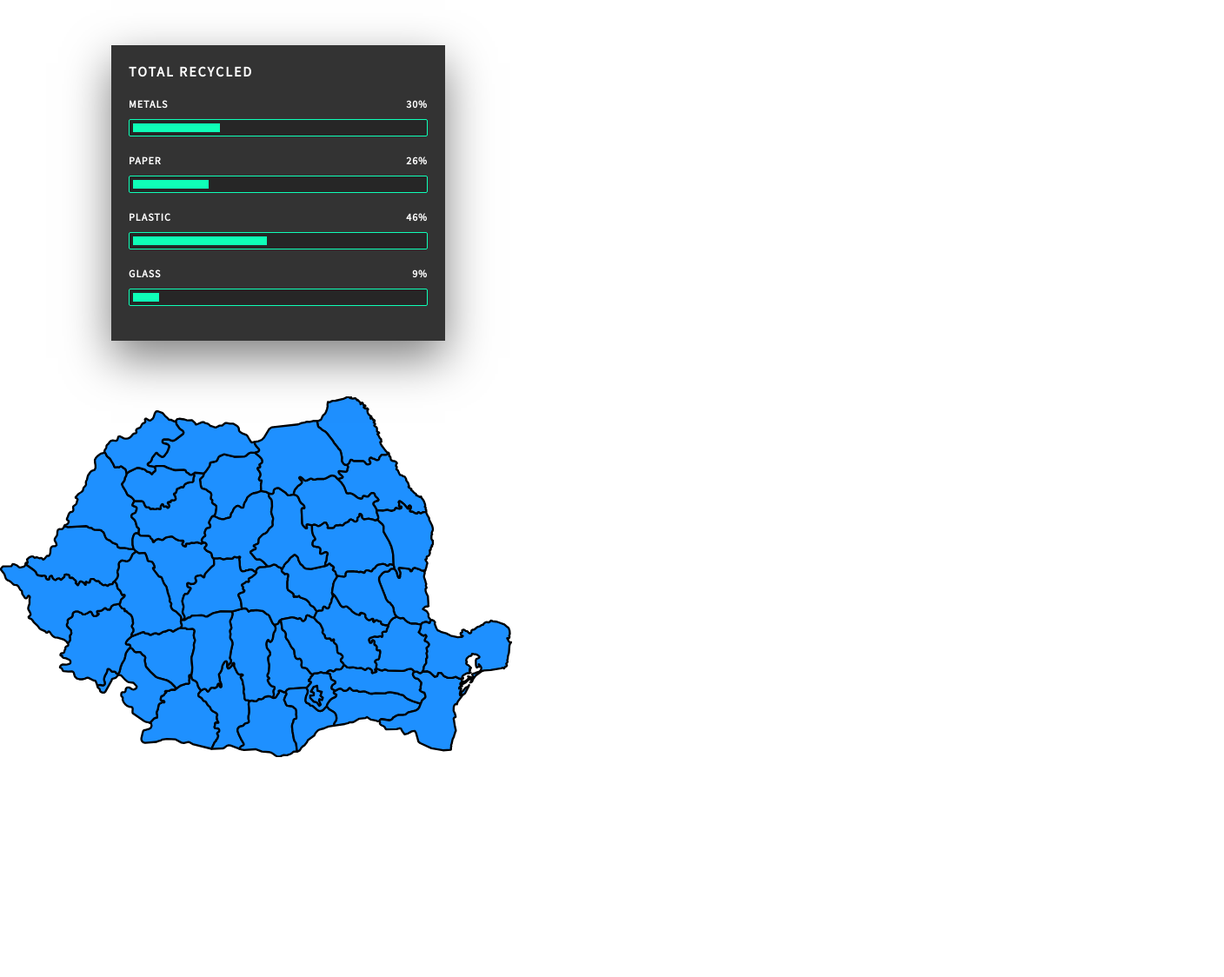
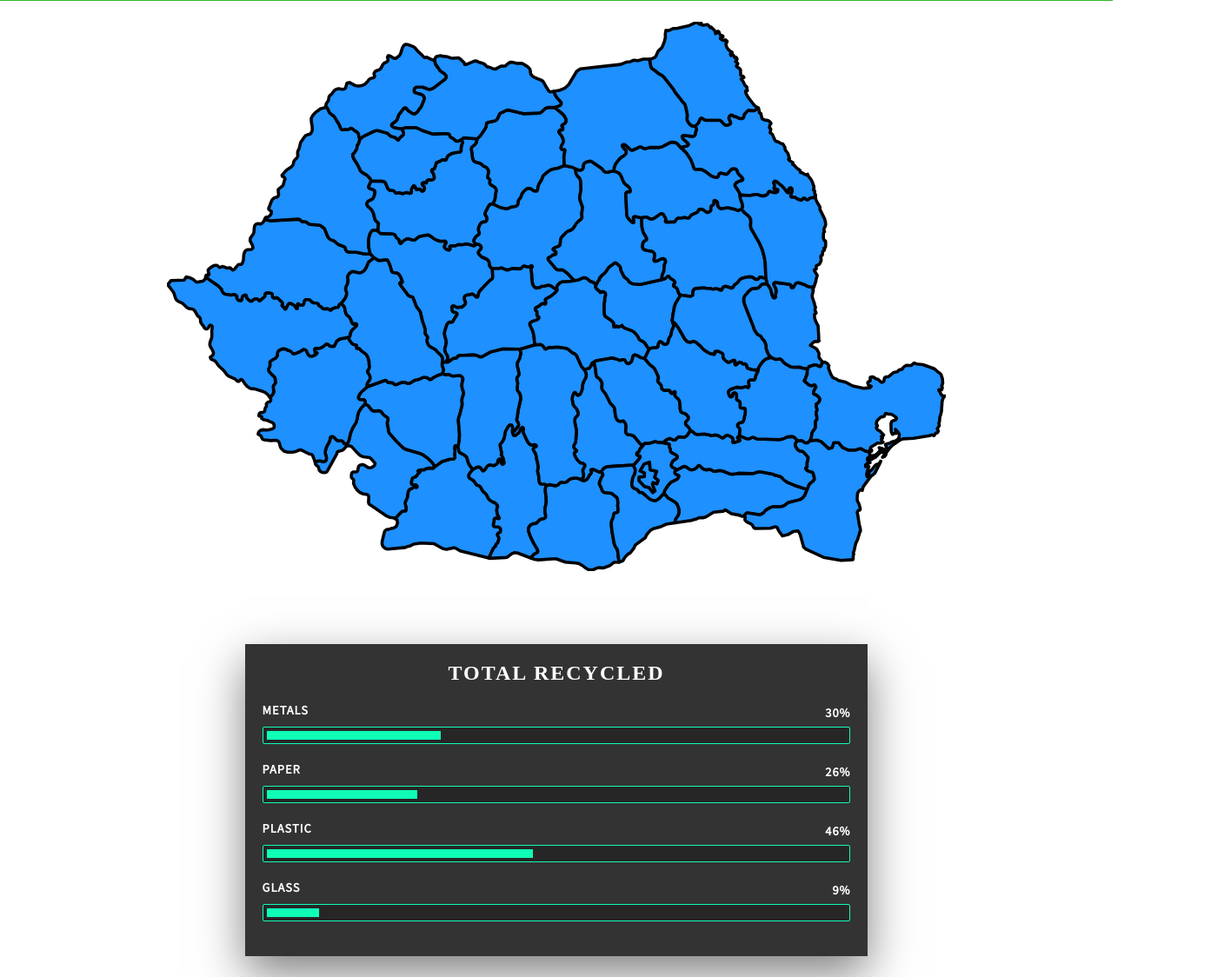
Before and after one commit to ntheodorg/WebTech-Project, a plain HTML site: page Website/Statistics.html in a window 1280 px wide. Shown: the part 179-1303 px from the top of the page at 87% size, 1408 px wide, since content can reach past the window. Before the commit the page ends 1055 px from the top, so only its background shows below. Drawn offline with Linux system fonts and the light colour scheme.

Commit message:
Resolved bug - Statistics!

```diff
--- a/Website/Statistics.html
+++ b/Website/Statistics.html
@@ -24,41 +24,7 @@
         </ul>
     </nav>
     <main>
-      <ul>
-        <li class="left-section">
-          <div class="statistics">
-            <h1>Total recycled</h1>
-            <div class="categories">
-              <p>Metals</p>
-              <p>30%</p>
-              <div class="category">
-                <div class="level" style="width: 30%"></div>
-              </div>
-            </div>
-            <div class="categories">
-              <p>Paper</p>
-              <p>26%</p>
-              <div class="category">
-                <div class="level" style="width: 26%"></div>
-              </div>
-            </div>
-            <div class="categories">
-              <p>Plastic</p>
-              <p>46%</p>
-              <div class="category">
-                <div class="level" style="width: 46%"></div>
-              </div>
-            </div>
-            <div class="categories">
-              <p>Glass</p>
-              <p>9%</p>
-              <div class="category">
-                <div class="level" style="width: 9%"></div>
-              </div>
-            </div>
-          </div>
-        </li>
-        <li class="right-section">
+        <article>
           <div class="mapdiv">
             <svg baseprofile="tiny" fill="#7c7c7c" stroke="#ffffff" stroke-linecap="round" stroke-linejoin="round" stroke-width="2" version="1.2" viewbox="0 0 1000 705" >
                 <path d="M373.8 546.1l0.8 3.5 0.1 1.2 0.5 1.3 0.8 1.1 1.9 1.1 1.6 0.7 3.5 2.2 1 0.9 1 1.3 2.1 7.3 1.3 2.3 1.7 2.6 3 3.1-4 4.7-1.4 2.6-0.1 2.2 0.4 1.1 0.9 1 4.2 2.5 1.2 1.2 2.8 4 0.8 1 2.3 0.6 1.3 0.7 1.5 1.6 1.4 2.9 1.2 1.9 1.3 1.4 2.4 1.9 1 1.2 1.8 3.9 1.1 1.6 1.1 1.3 3.8 2.5 2.7 1 1.2 0.9 2 2.1 0.6 1.4 0 1.2-0.9 2.1-0.2 1.9 0.2 2.2 0.8 3.6 2.2 4 0 0.9-0.7 0.3-3.6-0.7-1 0.1-1.1 1.1-0.1 2.5-1.1 5 0.2 0.9 0.6 0.9 1.8 0.7 3.3 0.2 1.4 0.3 1.4 1.2 0.5 1.4 0.2 1.5-0.2 1.3-0.4 0.9-2 1.2-1 0.7-0.5 1.3 0.2 1.2 1.5 2.5 0.3 1.2-0.2 1-1.3 4-0.6 1-1.5 1.1-0.3 0.7-0.3 1.7-0.5 0.8-1.9 1.5-0.7 1.1-5.8 12.3-36.9-9.3-6-3.6-2.4-0.4-8.9 2-4.6-0.8-11.4-6.3-16.8-0.9-9.6 1.4-3.9 2.1-3.7 0.8-3.2 1.4-22.4 2-3.3-0.8-2.6-2.3-1.3-2.8-0.1-3.3 2.6-11 1.1-3.3 2.1-1.4 2.2-0.3 4.2-1.4 2.3-0.3 3.7-2.1 1.8-4.5-1-4.5-2.3-1.1 8.6-9.1 3.3-0.9 1.1 0.2 0.8-0.5 0.4-1.8 0-1.7-0.3-1.8-0.7-2.4-0.2-1.9 0.3-1.7 2.2-4.8 0.3-1.2 0.5-3.7 0.5-2.6 0.6-1.9 0.9-1.3 5.6-3.2 1.4-0.2 2.1 0.4 0.6-0.2 0.2-1-0.3-0.8-1.4-1.1-3.3-0.4-1.2-0.3-0.8-0.6-0.4-1 0-1 0.8-3.2 0.2-1.2 0.4-0.8 0.8-0.8 2.1-0.7 1.6-0.8 1.4-1.6 1.4-2.1 2.3-2 0-0.6-2.4-0.9 0.4-0.5 1.4-0.7 6.6-0.4 1.3-0.9 1.7-0.7 2.6-0.6 5.8 0.3 1.5-1.7 9.7-6.8 10-3.2 5-0.3 0.9-0.6 0.5-0.8 0-2.2-0.4-2.7 0.4-2.2 0.1-1.7-0.5-3.8 0.3-2.2 0.5-0.6 1.3-0.1 1.4 0.6 1 1.1z" id="ROU122" name="Dolj">
@@ -153,8 +119,40 @@
                 </circle>
               </svg>
         </div>
-        </li>
-      </ul>
+        </article>
+        <article>
+          <div class="statistics">
+            <h1>Total recycled</h1>
+            <div class="categories">
+              <p>Metals</p>
+              <p>30%</p>
+              <div class="category">
+                <div class="level" style="width: 30%"></div>
+              </div>
+            </div>
+            <div class="categories">
+              <p>Paper</p>
+              <p>26%</p>
+              <div class="category">
+                <div class="level" style="width: 26%"></div>
+              </div>
+            </div>
+            <div class="categories">
+              <p>Plastic</p>
+              <p>46%</p>
+              <div class="category">
+                <div class="level" style="width: 46%"></div>
+              </div>
+            </div>
+            <div class="categories">
+              <p>Glass</p>
+              <p>9%</p>
+              <div class="category">
+                <div class="level" style="width: 9%"></div>
+              </div>
+            </div>
+          </div>
+        </article>
     </main>
   </body>
 </html>
--- a/Website/Styles-CSS/Default.css
+++ b/Website/Styles-CSS/Default.css
@@ -4,7 +4,11 @@
     box-sizing: border-box;
     margin: 0;
     padding: 0;
-    /* background-color: rgb(241, 165, 165); */
+
+    /* background-color: rgb(179, 32, 32); */
+}
+.active {
+    color: aquamarine;
 }
 
 li, a, p, button {
--- a/Website/Styles-CSS/Home.css
+++ b/Website/Styles-CSS/Home.css
@@ -53,8 +53,11 @@ main .right-section {
 }
 
 .text-container {
+    width: fit-content;
+    background-color: aqua;
 position: absolute;
-    word-wrap: break-word;
+    /* word-wrap: break-word; */
+    text-align: center;
 top: 40%;
 left: 50%;
 transform: translate(-50%, -50%);
--- a/Website/Styles-CSS/Statistics.css
+++ b/Website/Styles-CSS/Statistics.css
@@ -1,31 +1,64 @@
 @import "Default.css";
 
-ul{
-    width: 100%;
-    display: inline-block;
+ body {
+
+	margin: 0px auto;
 }
-ul .left-section{
-    list-style: none;
-    width: 100%;
-    margin: 5% 10%;
+main {
+    padding: 0% 5%;
+
+	margin: 0px auto;
+}
+
+@media (min-width: 1024px) {
+	main {
+		max-width: 1024px;
+	}
+
+	main > header, article {
+		margin-top: 1.5em;
+	}
+
+	article:last-child {
+		margin-bottom: 1.5em;
+	}
 
 }
+article {
+    /* padding: 20% 10%; */
+    align-items: center;
+    margin-bottom: 5em;
+}
+
+
+
+/* main > header, article {
+	margin-top: 2.5em;
+	background-color: white;
+	padding-left: 1em;
+	padding-right: 1em;
+	padding-top: 0.1em;
+	padding-bottom: 0.1em;
+	-webkit-border-radius: 5px;
+	-moz-border-radius: 5px;
+	border-radius: 5px;
+} */
 
 .statistics{
-    width:30%;
     position: relative;
     padding:20px;
     background:#333;
     box-sizing:border-box;
     box-shadow: 0 20px 50px rgba(0,0,0,.5);
+    margin: 0px 10%;
 }
 h1{
+    text-align: center;
     margin:0;
     padding:0;
     color:#fff;
     text-transform: uppercase;
     letter-spacing: 2px;
-    font-size: 80%;
 }
 .categories{
     box-sizing: border-box;
@@ -39,7 +72,7 @@ h1{
     padding: 0;
     font-weight:  bold;
     letter-spacing:1px;
-    font-size: 60%;
+    font-size: 90%;
 }
 .categories p:nth-child(2){
     float:right;
@@ -58,8 +91,9 @@ h1{
     width:100%;
     height:10px;
 }
+
 .mapdiv{
-    width: 46%;
+    width: 100%;
 }
 .mapdiv path{
     fill:dodgerblue;
```
Lines whose indentation alone changed are shown as unchanged.
